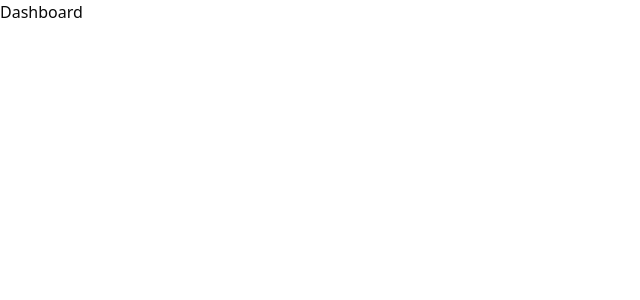
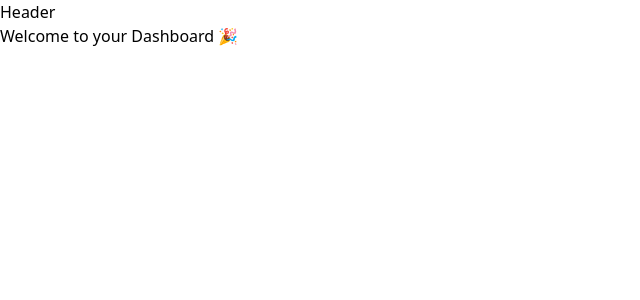
Before and after one commit to tech-Rajiv/chat-next-frontend, a Next.js app: page /dashboard in a window 1280 px wide. Shown: the top 300 px of the page, without its empty margins (0-640 px from the left). Built offline with nearby package versions, Linux system fonts and the light colour scheme.

Commit message:
added auth

```diff
--- /dev/null
+++ b/app/components/Header.jsx
@@ -0,0 +1,7 @@
+import React from "react";
+
+function Header() {
+  return <div>Header</div>;
+}
+
+export default Header;
--- a/app/components/LoginForm.jsx
+++ b/app/components/LoginForm.jsx
@@ -92,7 +92,7 @@ function LoginForm() {
           Not registered?
           <Link
             className="text-blue-500 ml-2 hover:text-blue-800 font-bold"
-            href="/auth/signup"
+            href="/signup"
           >
             Create an Account
           </Link>
--- a/app/components/SignupForm.jsx
+++ b/app/components/SignupForm.jsx
@@ -154,7 +154,7 @@ const SignupForm = () => {
           Already have an account?
           <Link
             className="text-blue-500 ml-2 hover:text-blue-800 font-bold ml-1"
-            href="/auth/login"
+            href="/login"
           >
             Sign In
           </Link>
--- a/app/dashboard/page.jsx
+++ b/app/dashboard/page.jsx
@@ -1,7 +1,7 @@
-import React from "react";
-
-function page() {
-  return <div>Dashboard</div>;
+export default function Dashboard() {
+  return (
+    <div>
+      <h1>Welcome to your Dashboard 🎉</h1>
+    </div>
+  );
 }
-
-export default page;
--- a/app/globals.css
+++ b/app/globals.css
@@ -1,120 +1,2 @@
 @import "tailwindcss";
 @import "tw-animate-css";
-
-@custom-variant dark (&:is(.dark *));
-
-@theme inline {
-  --radius-sm: calc(var(--radius) - 4px);
-  --radius-md: calc(var(--radius) - 2px);
-  --radius-lg: var(--radius);
-  --radius-xl: calc(var(--radius) + 4px);
-  --color-background: var(--background);
-  --color-foreground: var(--foreground);
-  --color-card: var(--card);
-  --color-card-foreground: var(--card-foreground);
-  --color-popover: var(--popover);
-  --color-popover-foreground: var(--popover-foreground);
-  --color-primary: var(--primary);
-  --color-primary-foreground: var(--primary-foreground);
-  --color-secondary: var(--secondary);
-  --color-secondary-foreground: var(--secondary-foreground);
-  --color-muted: var(--muted);
-  --color-muted-foreground: var(--muted-foreground);
-  --color-accent: var(--accent);
-  --color-accent-foreground: var(--accent-foreground);
-  --color-destructive: var(--destructive);
-  --color-border: var(--border);
-  --color-input: var(--input);
-  --color-ring: var(--ring);
-  --color-chart-1: var(--chart-1);
-  --color-chart-2: var(--chart-2);
-  --color-chart-3: var(--chart-3);
-  --color-chart-4: var(--chart-4);
-  --color-chart-5: var(--chart-5);
-  --color-sidebar: var(--sidebar);
-  --color-sidebar-foreground: var(--sidebar-foreground);
-  --color-sidebar-primary: var(--sidebar-primary);
-  --color-sidebar-primary-foreground: var(--sidebar-primary-foreground);
-  --color-sidebar-accent: var(--sidebar-accent);
-  --color-sidebar-accent-foreground: var(--sidebar-accent-foreground);
-  --color-sidebar-border: var(--sidebar-border);
-  --color-sidebar-ring: var(--sidebar-ring);
-}
-
-:root {
-  --radius: 0.625rem;
-  --background: oklch(1 0 0);
-  --foreground: oklch(0.145 0 0);
-  --card: oklch(1 0 0);
-  --card-foreground: oklch(0.145 0 0);
-  --popover: oklch(1 0 0);
-  --popover-foreground: oklch(0.145 0 0);
-  --primary: oklch(0.205 0 0);
-  --primary-foreground: oklch(0.985 0 0);
-  --secondary: oklch(0.97 0 0);
-  --secondary-foreground: oklch(0.205 0 0);
-  --muted: oklch(0.97 0 0);
-  --muted-foreground: oklch(0.556 0 0);
-  --accent: oklch(0.97 0 0);
-  --accent-foreground: oklch(0.205 0 0);
-  --destructive: oklch(0.577 0.245 27.325);
-  --border: oklch(0.922 0 0);
-  --input: oklch(0.922 0 0);
-  --ring: oklch(0.708 0 0);
-  --chart-1: oklch(0.646 0.222 41.116);
-  --chart-2: oklch(0.6 0.118 184.704);
-  --chart-3: oklch(0.398 0.07 227.392);
-  --chart-4: oklch(0.828 0.189 84.429);
-  --chart-5: oklch(0.769 0.188 70.08);
-  --sidebar: oklch(0.985 0 0);
-  --sidebar-foreground: oklch(0.145 0 0);
-  --sidebar-primary: oklch(0.205 0 0);
-  --sidebar-primary-foreground: oklch(0.985 0 0);
-  --sidebar-accent: oklch(0.97 0 0);
-  --sidebar-accent-foreground: oklch(0.205 0 0);
-  --sidebar-border: oklch(0.922 0 0);
-  --sidebar-ring: oklch(0.708 0 0);
-}
-
-.dark {
-  --background: oklch(0.145 0 0);
-  --foreground: oklch(0.985 0 0);
-  --card: oklch(0.205 0 0);
-  --card-foreground: oklch(0.985 0 0);
-  --popover: oklch(0.205 0 0);
-  --popover-foreground: oklch(0.985 0 0);
-  --primary: oklch(0.922 0 0);
-  --primary-foreground: oklch(0.205 0 0);
-  --secondary: oklch(0.269 0 0);
-  --secondary-foreground: oklch(0.985 0 0);
-  --muted: oklch(0.269 0 0);
-  --muted-foreground: oklch(0.708 0 0);
-  --accent: oklch(0.269 0 0);
-  --accent-foreground: oklch(0.985 0 0);
-  --destructive: oklch(0.704 0.191 22.216);
-  --border: oklch(1 0 0 / 10%);
-  --input: oklch(1 0 0 / 15%);
-  --ring: oklch(0.556 0 0);
-  --chart-1: oklch(0.488 0.243 264.376);
-  --chart-2: oklch(0.696 0.17 162.48);
-  --chart-3: oklch(0.769 0.188 70.08);
-  --chart-4: oklch(0.627 0.265 303.9);
-  --chart-5: oklch(0.645 0.246 16.439);
-  --sidebar: oklch(0.205 0 0);
-  --sidebar-foreground: oklch(0.985 0 0);
-  --sidebar-primary: oklch(0.488 0.243 264.376);
-  --sidebar-primary-foreground: oklch(0.985 0 0);
-  --sidebar-accent: oklch(0.269 0 0);
-  --sidebar-accent-foreground: oklch(0.985 0 0);
-  --sidebar-border: oklch(1 0 0 / 10%);
-  --sidebar-ring: oklch(0.556 0 0);
-}
-
-@layer base {
-  * {
-    @apply border-border outline-ring/50;
-  }
-  body {
-    @apply bg-background text-foreground;
-  }
-}
--- a/app/hooks/useFetchPost.jsx
+++ b/app/hooks/useFetchPost.jsx
@@ -14,6 +14,7 @@ function useFetchPost() {
         headers: {
           "Content-Type": "application/json",
         },
+        credentials: "include", // ✅ very important for cookies
         body: JSON.stringify(bodyParams),
       });
 
--- a/app/layout.js
+++ b/app/layout.js
@@ -1,5 +1,6 @@
 import { Geist, Geist_Mono } from "next/font/google";
 import "./globals.css";
+import Header from "./components/Header";
 
 const geistSans = Geist({
   variable: "--font-geist-sans",
@@ -22,6 +23,7 @@ export default function RootLayout({ children }) {
       <body
         className={`${geistSans.variable} ${geistMono.variable} antialiased`}
       >
+        <Header />
         {children}
       </body>
     </html>
--- a/app/page.js
+++ b/app/page.js
@@ -1,6 +1,15 @@
-import { redirect } from "next/navigation";
+import Link from "next/link";
 
-export default function Home() {
-  redirect("/auth/login");
-  return <div className="">chat app</div>;
+export default function HomePage() {
+  return (
+    <div className="w-full h-screen flex flex-col justify-center items-center p-2">
+      <h1>Home page</h1>
+      <Link
+        href="/login"
+        className="mt-5 text-blue-500 underline cursor-pointer"
+      >
+        Go to Login
+      </Link>
+    </div>
+  );
 }
--- /dev/null
+++ b/middleware.js
@@ -0,0 +1,33 @@
+import { NextResponse } from "next/server";
+
+export function middleware(req) {
+  const token = req.cookies.get("token")?.value;
+  console.log("token: ", token);
+  const url = req.nextUrl.clone();
+
+  // 🔐 If logged in and tries to go to login/register → redirect to dashboard
+  if (
+    token &&
+    (url.pathname === "/login" ||
+      url.pathname === "/signup" ||
+      url.pathname === "/")
+  ) {
+    console.log("stoping");
+    url.pathname = "/dashboard";
+    return NextResponse.redirect(url);
+  }
+
+  // 🚫 If not logged in and tries to go to protected route → redirect to login
+  if (!token && url.pathname.startsWith("/dashboard")) {
+    url.pathname = "/login";
+    return NextResponse.redirect(url);
+  }
+
+  // ✅ Otherwise, allow request
+  return NextResponse.next();
+}
+
+// 👇 This tells Next.js which routes the middleware should run on
+export const config = {
+  matcher: ["/", "/signup", "/login", "/register", "/dashboard/:path*"],
+};
```
Also changed, not shown: app/login/page.jsx (renamed from app/auth/login/page.jsx), app/signup/page.jsx (renamed from app/auth/signup/page.jsx).
